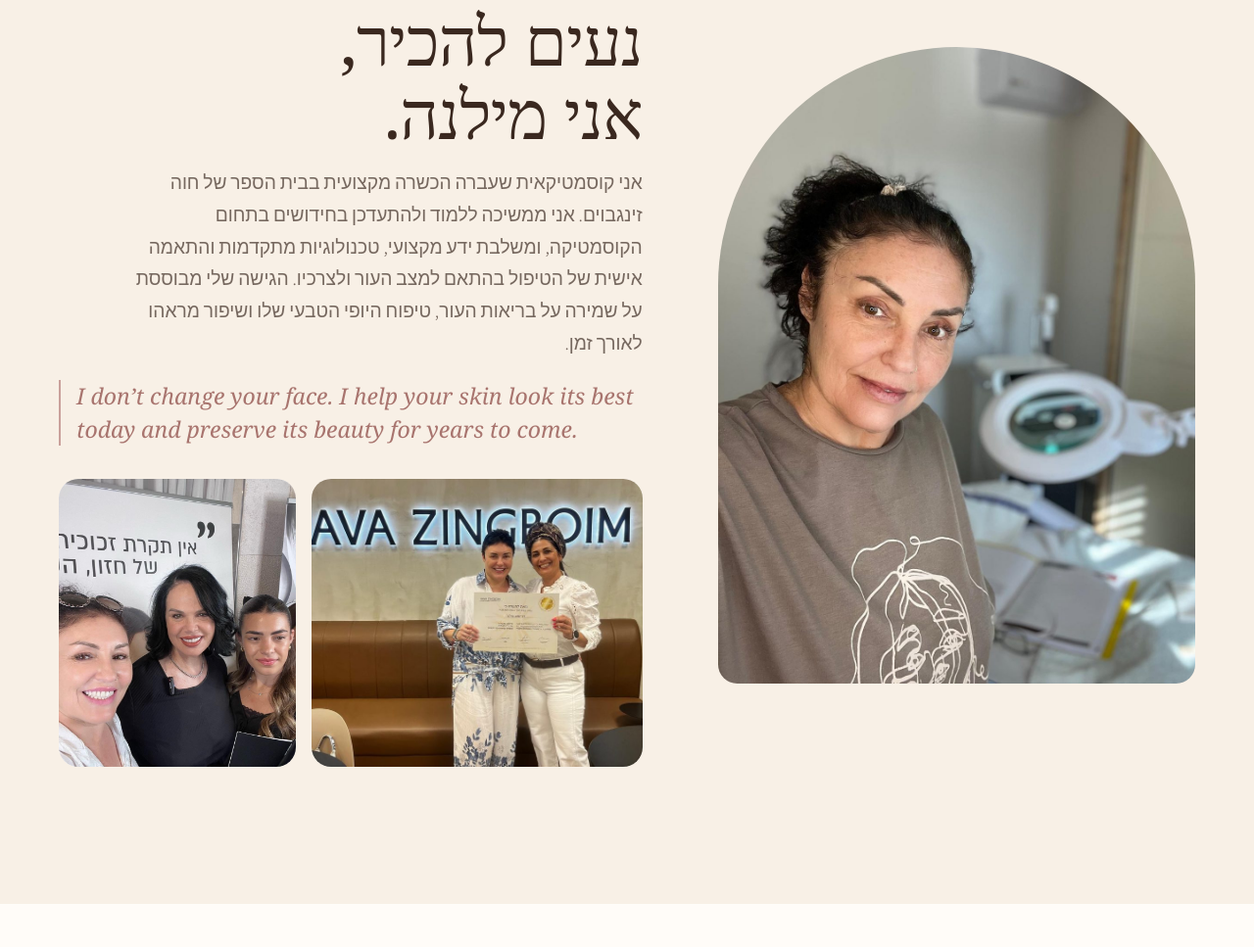
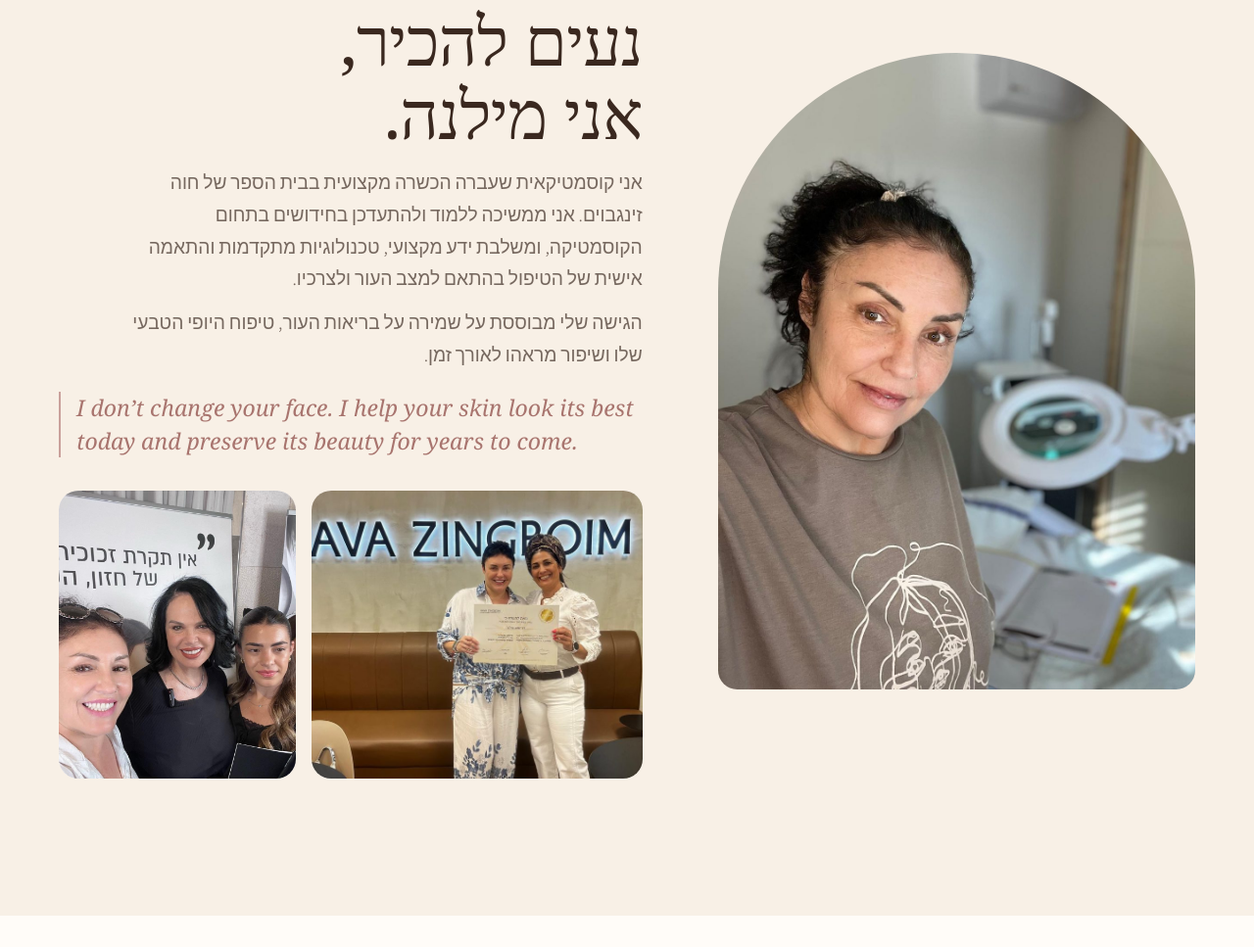
Before and after one commit to daniel20080/dla-site, a plain HTML site: page work/milena-beauty/index.html in a window 1280 px wide. Shown: the part 5383-6350 px from the top of the page at 98% size. Drawn offline with Linux system fonts and the light colour scheme; a web font is replaced by a local one.

Commit message:
Milena: About text in two paragraphs as she wrote it
Co-Authored-By: Claude Opus 5.5 <noreply@anthropic.com>
Claude-Session: https://claude.ai/code/session_01CrNDsy68xv11QG3ySNgfsg

```diff
--- a/work/milena-beauty/index.html
+++ b/work/milena-beauty/index.html
@@ -326,7 +326,8 @@ footer a:hover{border-bottom-color:#f3ebe4}
   <div>
    <p class="kicker">עליי</p>
    <h2>נעים להכיר,<br>אני מילנה.</h2>
-   <p class="lead" style="margin-top:18px">אני קוסמטיקאית שעברה הכשרה מקצועית בבית הספר של חוה זינגבוים. אני ממשיכה ללמוד ולהתעדכן בחידושים בתחום הקוסמטיקה, ומשלבת ידע מקצועי, טכנולוגיות מתקדמות והתאמה אישית של הטיפול בהתאם למצב העור ולצרכיו. הגישה שלי מבוססת על שמירה על בריאות העור, טיפוח היופי הטבעי שלו ושיפור מראהו לאורך זמן.</p>
+   <p class="lead" style="margin-top:18px">אני קוסמטיקאית שעברה הכשרה מקצועית בבית הספר של חוה זינגבוים. אני ממשיכה ללמוד ולהתעדכן בחידושים בתחום הקוסמטיקה, ומשלבת ידע מקצועי, טכנולוגיות מתקדמות והתאמה אישית של הטיפול בהתאם למצב העור ולצרכיו.</p>
+   <p class="lead" style="margin-top:12px">הגישה שלי מבוססת על שמירה על בריאות העור, טיפוח היופי הטבעי שלו ושיפור מראהו לאורך זמן.</p>
    <p class="quote" lang="en" dir="ltr">I don’t change your face. I help your skin look its best today and preserve its beauty for years to come.</p>
    <div class="about-row">
     <figure class="reveal"><img src="img/cert.jpg" alt="מילנה מקבלת תעודת סיום קורס" width="1100" height="619" loading="lazy"><figcaption>יום קבלת התעודה</figcaption></figure>
```
